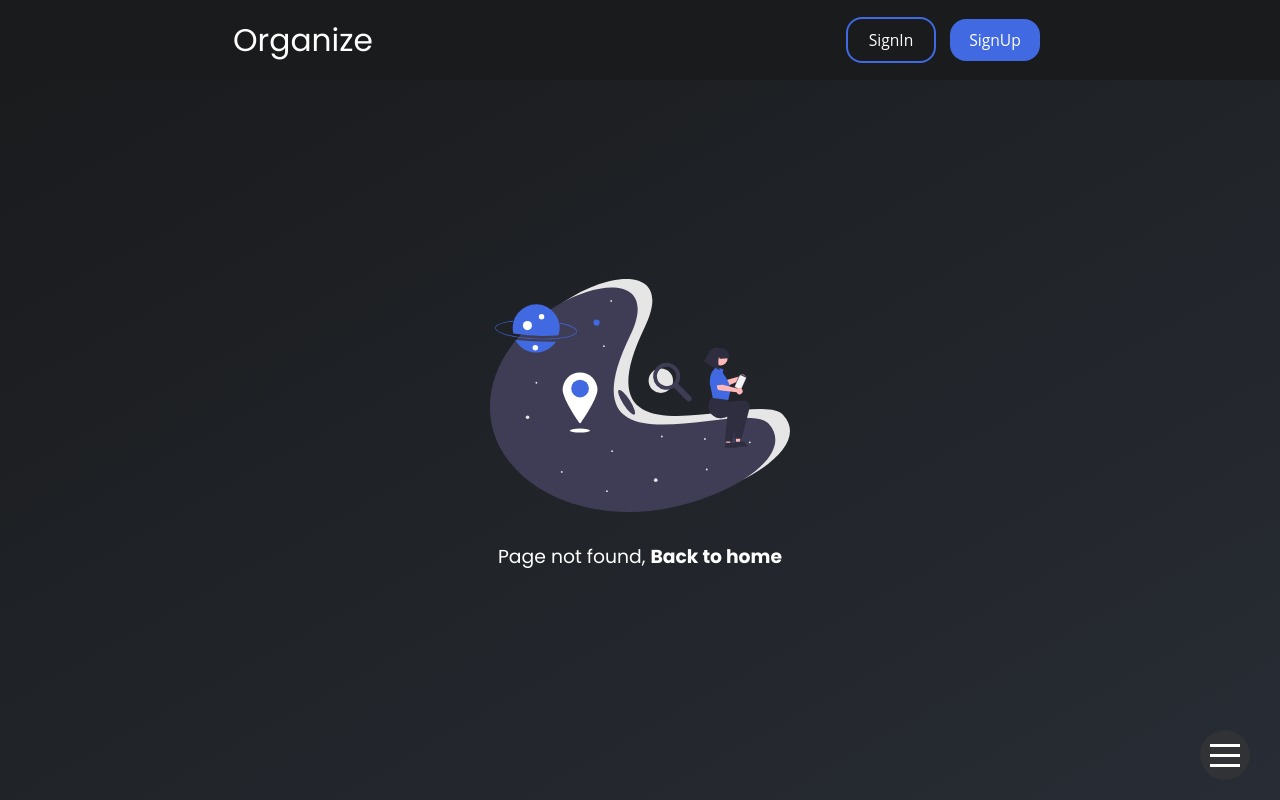
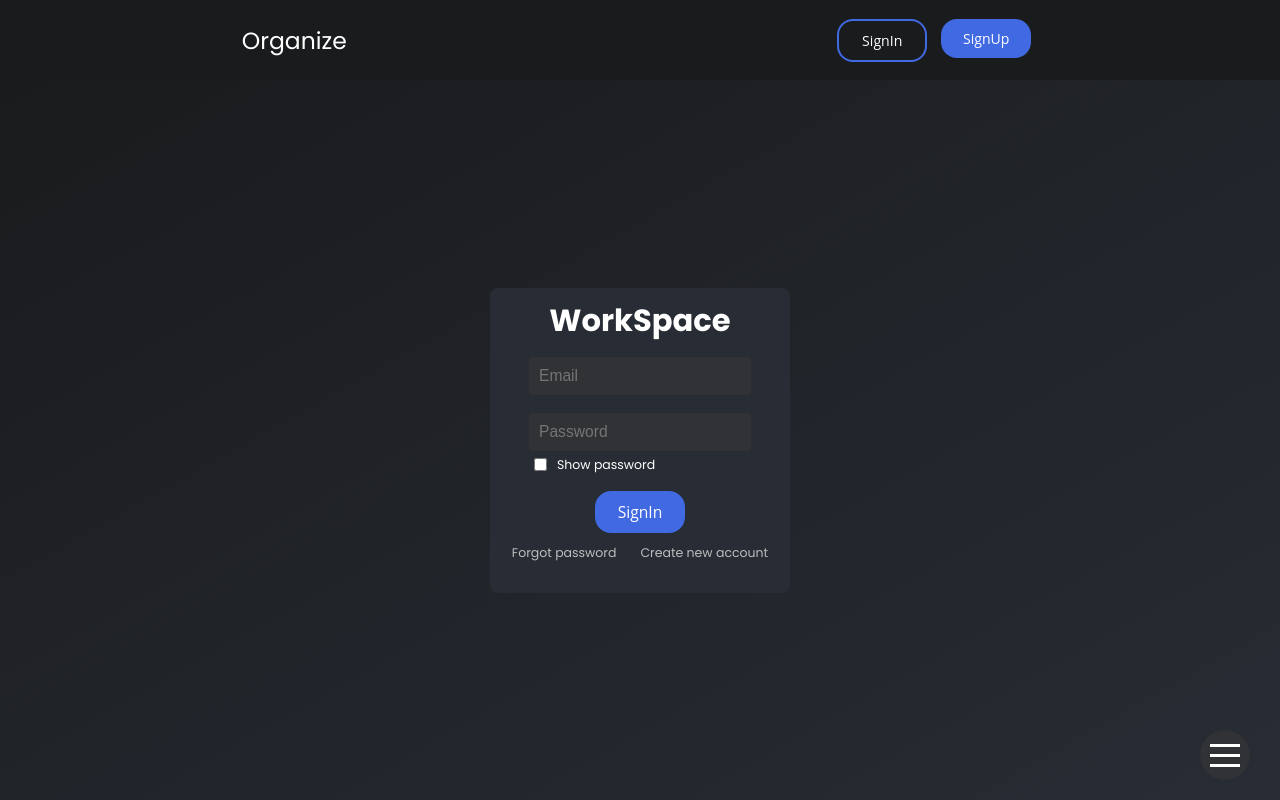
Before and after one commit to AntonioFiglio/Organize, a React (Create React App) app: page /sign-in in a window 1280 px wide. Before the commit this address had no page. Built offline with nearby package versions, Linux system fonts and the light colour scheme.

Commit message:
edit page sign, fix routes pages

```diff
--- a/src/Routes.jsx
+++ b/src/Routes.jsx
@@ -1,13 +1,15 @@
 import { Switch, Route } from "react-router-dom";
 import { Home } from "./pages/home.jsx";
 import { NotFoundPage } from "./pages/NotFoundPage.jsx";
-import { Sign } from "./pages/Sign.jsx";
+import { SignIn } from "./pages/SignIn.jsx";
+import { SignUp } from "./pages/signUp.jsx";
 
 const Routes = () => {
   return (
     <Switch>
       <Route path="/" exact component={Home} />
-      <Route path="/sign" exact component={Sign} />
+      <Route path="/sign-in" exact component={SignIn} />
+      <Route path="/sign-up" exact component={SignUp} />
       <Route path="*" component={NotFoundPage} />
     </Switch>
   );
--- a/src/components/header.jsx
+++ b/src/components/header.jsx
@@ -36,26 +36,26 @@ const Header = () => {
               info={{
                 type: "button",
                 content: "SignIn",
-                fontSize: "1.0rem",
+                fontSize: "0.9rem",
                 paddingX: "10px",
                 paddingY: "7px",
                 borderRadius: "16px",
                 Ghost: true,
                 width: "90px",
-                url: "/sign",
+                url: "/sign-in"
               }}
             />
 
             <Button
               info={{
                 content: "SignUp",
-                fontSize: "1.0rem",
+                fontSize: "0.9rem",
                 paddingX: "10px",
                 paddingY: "7px",
                 borderRadius: "16px",
                 Full: true,
                 width: "90px",
-                url: "/sign",
+                url: "/sign-up"
               }}
             />
           </>
--- a/src/components/input.jsx
+++ b/src/components/input.jsx
@@ -1,17 +1,30 @@
-import { Container, ContainerInput, Line } from "../styles/components/input";
+import {
+  Container,
+  ContainerInput,
+  ShowPassword,
+  Line,
+} from "../styles/components/input";
 import { useState } from "react";
 
 export const Input = ({ info }) => {
-  // type:
-  // placeholder:
-  // fontSize:
-  // outline:
-  // minWidth:
-  // maxWidth:
-  // padding:
-  // borderRadius:
+  // type: string
+  // password: boolean
+  // placeholder: string
+  // fontSize: string
+  // outline: boolean
+  // minWidth: string
+  // maxWidth: string
+  // padding: string
+  // borderRadius: string
 
   const [line, setLine] = useState(false);
+  const [show, setShow] = useState(false);
+
+  const handleClick = () => {
+    setShow(!show);
+    show === true ? (info.type = "Password") : (info.type = "Text");
+  };
+
   return (
     <Container info={info} htmlFor="input">
       <Line line={line} />
@@ -19,14 +32,22 @@ export const Input = ({ info }) => {
         onMouseEnter={() => {
           setLine(!line);
         }}
-        onMouseLeave={(e) => {
+        onMouseLeave={() => {
           setLine(!line);
         }}
-        id="input"
         type={info.type}
         placeholder={info.placeholder}
         info={info}
       />
+      {info.password === true ? (
+        <>
+        <ShowPassword>
+          <input type="checkbox" name="show" id="show" onClick={handleClick} />
+          <span>Show password</span>
+        </ShowPassword>
+
+        </>
+      ) : null}
     </Container>
   );
 };
--- a/src/pages/Sign.jsx
+++ b/src/pages/SignIn.jsx
@@ -1,4 +1,5 @@
-import { useEffect, useState } from "react";
+import { useState } from "react";
+import { Link } from "react-router-dom";
 import Button from "../components/button";
 import { Input } from "../components/input";
 import { Wrapper } from "../styles/Global";
@@ -7,27 +8,28 @@ import {
   Container,
   ContainerSignIn,
   ContainerSignUp,
+  Header,
+  Body,
+  Footer,
+  Extra,
+  Term,
+  Text,
 } from "../styles/pages/Sign";
 
-export const Sign = ({ singUp }) => {
-  const [currentLayout, setCurrentLayout] = useState(false);
-
+export const SignIn = () => {
   const HandleSignIn = (e) => {
     e.preventDefault();
     console.log("logged");
   };
 
-  useEffect(() => {
-    singUp === true ? setCurrentLayout(true) : setCurrentLayout(false);
-  }, []);
-
   return (
     <>
       <Container>
-        {currentLayout === false ? (
-          <ContainerSignIn method="post" onSubmit={HandleSignIn}>
+        <ContainerSignIn method="post" onSubmit={HandleSignIn}>
+          <Header>
             <h1>WorkSpace</h1>
-
+          </Header>
+          <Body>
             <Input
               info={{
                 type: "text",
@@ -44,6 +46,7 @@ export const Sign = ({ singUp }) => {
             <Input
               info={{
                 type: "Password",
+                password: true,
                 placeholder: "Password",
                 fontSize: "1rem",
                 outline: false,
@@ -53,7 +56,8 @@ export const Sign = ({ singUp }) => {
                 borderRadius: "4px",
               }}
             />
-
+          </Body>
+          <Footer>
             <Button
               info={{
                 type: "submit",
@@ -66,10 +70,17 @@ export const Sign = ({ singUp }) => {
                 width: "90px",
               }}
             />
-          </ContainerSignIn>
-        ) : (
-          <ContainerSignUp>Register</ContainerSignUp>
-        )}
+            <Extra>
+              <Link to="/recover-Account">
+                <Text Pointer={true}>Forgot password</Text>
+              </Link>
+
+              <Link to="/sign-up">
+                <Text Pointer={true}>Create new account</Text>
+              </Link>
+            </Extra>
+          </Footer>
+        </ContainerSignIn>
       </Container>
       <Wrapper Height={"15vh"} />
     </>
--- /dev/null
+++ b/src/pages/signUp.jsx
@@ -0,0 +1,87 @@
+import { Link } from "react-router-dom";
+import Button from "../components/button";
+import { Input } from "../components/input";
+import { Wrapper } from "../styles/Global";
+
+import {
+  Container,
+  ContainerSignIn,
+  ContainerSignUp,
+  Header,
+  Body,
+  Footer,
+  Extra,
+  Term,
+  Text,
+} from "../styles/pages/Sign";
+
+export const SignUp = () => {
+  const HandleSignUp = (e) => {
+    e.preventDefault();
+    console.log("Created new account");
+  };
+
+  return (
+    <>
+      <Container>
+        <ContainerSignUp onSubmit={HandleSignUp}>
+          <Header>
+            <h1>Create Account</h1>
+          </Header>
+          <Body>
+            <Input
+              info={{
+                type: "text",
+                placeholder: "Email",
+                fontSize: "1rem",
+                outline: false,
+                minWidth: "200px",
+                maxWidth: "450px",
+                padding: "10px",
+                borderRadius: "4px",
+              }}
+            />
+
+            <Input
+              info={{
+                type: "Password",
+                password: true,
+                placeholder: "Password",
+                fontSize: "1rem",
+                outline: false,
+                minWidth: "200px",
+                maxWidth: "450px",
+                padding: "10px",
+                borderRadius: "4px",
+              }}
+            />
+            <Extra>
+              <Term htmlFor="term">
+                <input type="checkbox" name="term" id="term" />
+                <Text>I accept all terms</Text>
+              </Term>
+            </Extra>
+          </Body>
+          <Footer>
+            <Button
+              info={{
+                type: "submit",
+                content: "SignUp",
+                fontSize: "1.0rem",
+                paddingX: "10px",
+                paddingY: "7px",
+                borderRadius: "16px",
+                Full: true,
+                width: "90px",
+              }}
+            />
+            <Link to="/sign-in">
+              <Text Pointer={true}>Already have account?</Text>
+            </Link>
+          </Footer>
+        </ContainerSignUp>
+      </Container>
+      <Wrapper Height={"15vh"} />
+    </>
+  );
+};
--- a/src/styles/components/Header.js
+++ b/src/styles/components/Header.js
@@ -8,9 +8,11 @@ export const Container = styled.header`
 `;
 
 export const Logo = styled.div`
-  font-size: 2rem;
+  font-size: 1.5rem;
   cursor: pointer;
 
 `;
 
-export const Account = styled.div``;
+export const Account = styled.div`
+  display: flex;
+`;
--- a/src/styles/components/input.js
+++ b/src/styles/components/input.js
@@ -8,8 +8,9 @@ export const Container = styled.label`
 
   min-width: ${({ info }) => info.minWidth};
   max-width: ${({ info }) => info.maxWidth};
-  max-height: 50px;
+  max-height: 80px;
   margin: 5px;
+
   transition: 300ms;
 `;
 
@@ -29,7 +30,8 @@ export const Line = styled.div`
   width: 40%;
   height: 2px;
 
-  background: ${({ theme }) => theme.colors.TextColorPrimaryDark};
+  /* background: ${({ theme }) => theme.colors.TextColorPrimaryDark}; */
+  background: ${({ theme }) => theme.colors.Secundary};
 
   animation: 1s forwards
     ${({ line }) => (line === false ? "closeLine" : "openLine")} ease-in-out;
@@ -57,3 +59,15 @@ export const Line = styled.div`
     }
   }
 `;
+
+export const ShowPassword = styled.label`
+  display: flex;
+  align-items: center;
+  justify-content: center;
+
+  cursor: pointer;
+  font-size: 0.8rem;
+  * {
+    margin: 5px;
+  }
+`;
--- a/src/styles/pages/Sign.js
+++ b/src/styles/pages/Sign.js
@@ -1,4 +1,4 @@
-import styled from "styled-components";
+import styled, { css } from "styled-components";
 
 export const Container = styled.div`
   display: flex;
@@ -18,13 +18,85 @@ export const ContainerSignIn = styled.form`
   display: flex;
   flex-direction: column;
   align-items: center;
-  justify-content: center;
 
-  height: 60vh;
-  width: 50vh;
+  height: auto;
+  width: auto;
+  padding: 10px;
+
   background-color: ${(props) => props.theme.colors.PrimaryLight};
   border-radius: 8px;
 `;
 export const ContainerSignUp = styled.div`
-  height: 100%;
+  display: flex;
+  flex-direction: column;
+  align-items: center;
+
+  height: auto;
+  width: 300px;
+  padding: 10px;
+
+  background-color: ${(props) => props.theme.colors.PrimaryLight};
+  border-radius: 8px;
 `;
+
+export const Header = styled.div`
+  display: flex;
+  flex-direction: column;
+  align-items: center;
+  justify-content: center;
+
+  height: 20%;
+  width: 100%;
+`;
+
+export const Body = styled.div`
+  display: flex;
+  flex-direction: column;
+  align-items: center;
+`;
+
+export const Footer = styled.div`
+  display: flex;
+  flex-direction: column;
+  align-items: center;
+  width: 100%;
+`;
+
+export const Text = styled.span`
+  font-size: 0.8rem;
+  color: ${({ theme }) => theme.colors.TextColorPrimaryDark};
+  transition: 300ms;
+
+  :hover {
+    color: ${({ theme }) => theme.colors.TextColorPrimary};
+    transition: 300ms;
+  }
+
+  ${({ Pointer }) =>
+    Pointer &&
+    css`
+      cursor: pointer;
+    `}
+`;
+
+export const Extra = styled.div`
+  display: flex;
+  align-items: center;
+  justify-content: space-between;
+  width: 100%;
+  transform: translateY(-10px);
+
+  *{
+    margin: 10px 6px;
+  }
+`;
+export const Term = styled.label`
+  display: flex;
+  align-items: center;
+  width: 100%;
+  margin: 0px 5px;
+  * {
+    color: ${(props) => props.theme.colors.TextColorPrimary};
+    margin: 5px;
+  }
+`;
```
